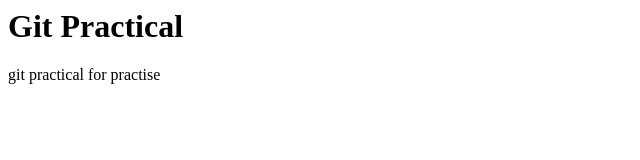
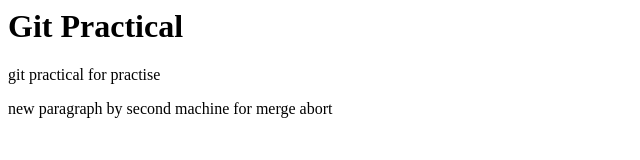
Before and after one commit to Bhushi-u/git-, a plain HTML site: page index.html in a window 1280 px wide. Shown: the whole page, without its empty margins (0-640 px from the left). Drawn offline with Linux system fonts and the light colour scheme.

Commit message:
changes added by second machine for merge abort

```diff
--- a/index.html
+++ b/index.html
@@ -1,4 +1,5 @@
 <html>
 	<h1> Git Practical </h1>
 	<p> git practical for practise </p>
+	<p> new paragraph by second machine for merge abort</p>
 </html>
```
